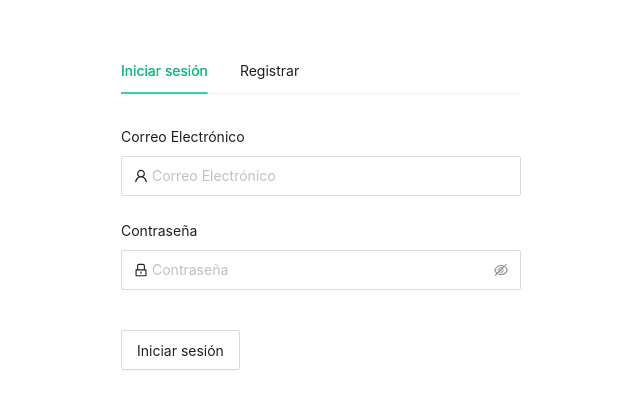
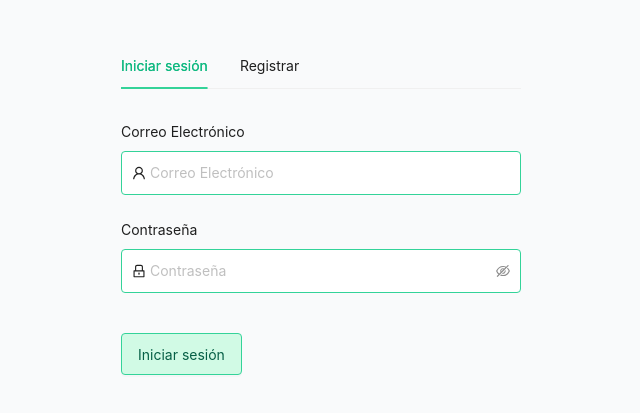
Before and after one commit to Davidvera27/notaria15tsx, a React (Vite) app: page /login in a window 1280 px wide. Shown: the part 179-592 px from the top of the page, without its empty margins (319-959 px from the left). Built offline with nearby package versions, Linux system fonts and the light colour scheme.

Commit message:
Update index.css

```diff
--- a/src/index.css
+++ b/src/index.css
@@ -1,14 +1,73 @@
 body {
   margin: 0;
+  font-family: Arial, sans-serif;
+  background-color: #F9FAFB; /* Fondo neutro */
 }
 
 .input {
-  border-radius: 2px;
-  padding: 8px 12px;
+  border-radius: 4px;
+  padding: 10px;
+  border: 1px solid #34D399; /* Verde claro */
 }
 
 .main-button {
-  border-radius: 2px;
-  padding: 6.4px 15px;
-  height: 40px;
+  background-color: #D1FAE5; /* Verde muy claro */
+  color: #065F46; /* Texto verde oscuro */
+  border-radius: 4px;
+  padding: 8px 16px;
+  height: 42px;
+  border: 1px solid #34D399; /* Verde */
 }
+
+.main-button:hover {
+  background-color: #34D399; /* Verde claro vibrante */
+  color: #FFFFFF; /* Texto blanco */
+}
+
+.dropdown-item {
+  padding: 10px 15px;
+  color: #065F46; /* Verde oscuro */
+  background-color: #F0FFF4; /* Verde muy suave */
+}
+
+.dropdown-item:hover {
+  background-color: #D1FAE5; /* Verde claro */
+}
+
+.date-picker,
+.number-input {
+  border-radius: 4px;
+  padding: 8px;
+  border: 1px solid #34D399;
+}
+
+.date-picker:focus,
+.number-input:focus {
+  outline: none;
+  border-color: #10B981; /* Verde medio */
+  box-shadow: 0 0 0 3px rgba(34, 211, 153, 0.3); /* Resalte verde */
+}
+
+.ant-btn-primary {
+  font-weight: bold; /* Texto en negrita */
+  border-radius: 6px; /* Bordes redondeados */
+  padding: 10px 16px; /* Espaciado interno */
+}
+
+.card-glass {
+  background: rgba(255, 255, 255, 0.15);
+  backdrop-filter: blur(10px);
+  border-radius: 12px;
+  padding: 20px;
+  box-shadow: 0px 4px 30px rgba(0, 0, 0, 0.1);
+  border: 1px solid rgba(255, 255, 255, 0.3);
+}
+
+.button-animate {
+  transition: transform 0.2s ease, box-shadow 0.2s ease;
+}
+
+.button-animate:hover {
+  transform: scale(1.05);
+  box-shadow: 0 4px 8px rgba(0, 0, 0, 0.2);
+}
```
